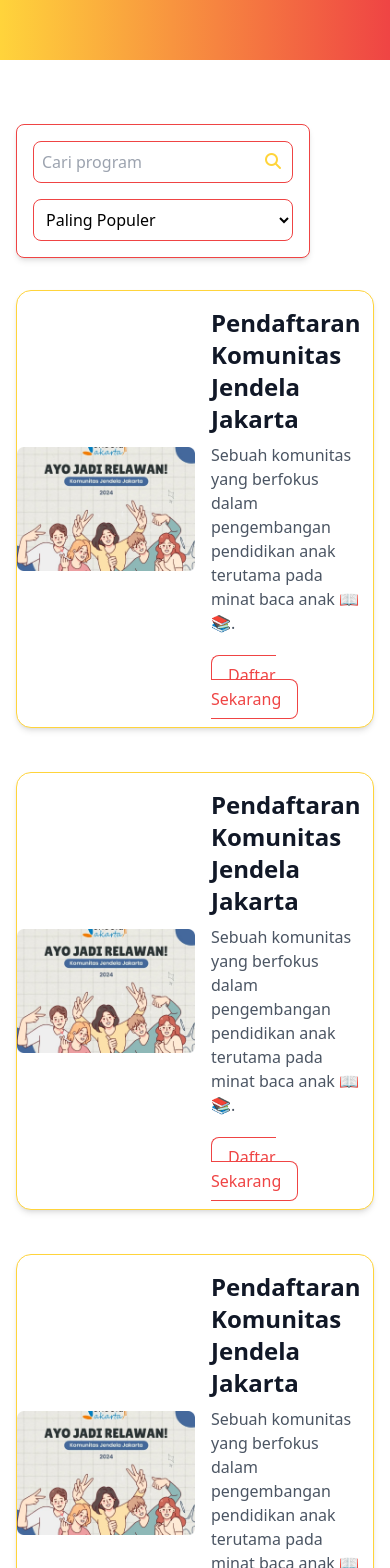
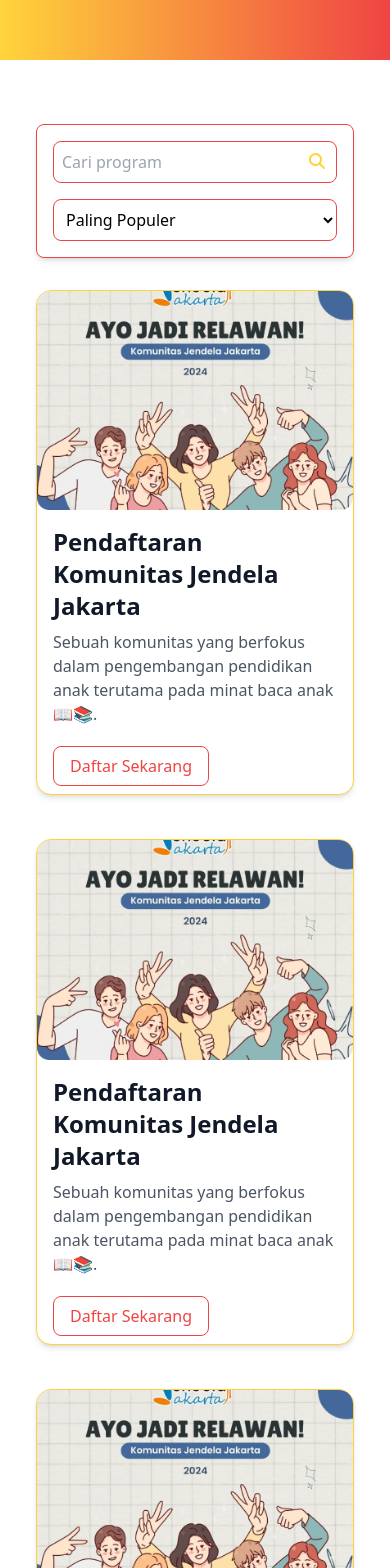
Before and after one commit to ilhamhafidz404/Competition_ITC_PijarNusantara_FE, a Vue app: page /list_relawan in a window 390 px wide. Shown: the part 340-1908 px from the top of the page. Built offline with nearby package versions, Linux system fonts and the light colour scheme.

Commit message:
fix responsive list

```diff
--- a/src/views/Home.vue
+++ b/src/views/Home.vue
@@ -216,7 +216,7 @@
       </div>
       <div class="text-end mt-12">
         <RouterLink
-          to="Detail_Program"
+          to="List_Relawan"
           class="border border-primary text-primary px-8 py-3 rounded-lg font-bold hover:bg-[#FFAC00] hover:text-white transition duration-300"
         >
           Lihat Lebih Banyak <i class="fa-solid fa-arrow-right"></i>
--- a/src/views/List_Relawan.vue
+++ b/src/views/List_Relawan.vue
@@ -15,7 +15,7 @@
     </div>
 
     <!-- Konten Section -->
-    <div class="bg-white py-16">
+    <div class="bg-white my-16 mx-5 sm:mx-10 lg:mx-14">
       <div class="container mx-auto px-4 mb-5 lg:px-20">
         <div class="grid grid-cols-1 md:grid-cols-4 gap-8">
           <!-- Filter Section -->
@@ -50,17 +50,17 @@
           </div>
 
           <!-- Program Cards Section -->
-          <div class="col-span-3 grid grid-cols-1 gap-6 mb-5">
+          <div class="md:col-span-3 grid grid-cols-1 gap-6 mb-5">
             <!-- Card 1 -->
             <div
-              class="bg-white border border-primary shadow-md rounded-[15px] flex overflow-hidden items-center mb-5"
+              class="bg-white border border-primary shadow-md rounded-[15px] md:flex overflow-hidden items-center mb-5"
             >
               <img
                 src="./../assets/image/program.png"
                 alt="List_Relawan"
-                class="w-1/2 h-50 object-cover"
+                class="md:w-1/2 h-50 object-cover"
               />
-              <div class="w-2/3 p-4">
+              <div class="md:w-2/3 p-4">
                 <h2 class="lg:text-2xl text-2xl font-bold text-gray-900 mb-2">
                   Pendaftaran Komunitas Jendela Jakarta
                 </h2>
@@ -76,17 +76,15 @@
                 </RouterLink>
               </div>
             </div>
-
-            <!-- Card 2 -->
             <div
-              class="bg-white border border-primary shadow-md rounded-[15px] flex overflow-hidden items-center mb-5"
+              class="bg-white border border-primary shadow-md rounded-[15px] md:flex overflow-hidden items-center mb-5"
             >
               <img
                 src="./../assets/image/program.png"
                 alt="List_Relawan"
-                class="w-1/2 h-50 object-cover"
+                class="md:w-1/2 h-50 object-cover"
               />
-              <div class="w-2/3 p-4">
+              <div class="md:w-2/3 p-4">
                 <h2 class="lg:text-2xl text-2xl font-bold text-gray-900 mb-2">
                   Pendaftaran Komunitas Jendela Jakarta
                 </h2>
@@ -102,16 +100,15 @@
                 </RouterLink>
               </div>
             </div>
-            <!-- Card 3 -->
             <div
-              class="bg-white border border-primary shadow-md rounded-[15px] flex overflow-hidden items-center"
+              class="bg-white border border-primary shadow-md rounded-[15px] md:flex overflow-hidden items-center mb-5"
             >
               <img
                 src="./../assets/image/program.png"
                 alt="List_Relawan"
-                class="w-1/2 h-50 object-cover"
+                class="md:w-1/2 h-50 object-cover"
               />
-              <div class="w-2/3 p-4">
+              <div class="md:w-2/3 p-4">
                 <h2 class="lg:text-2xl text-2xl font-bold text-gray-900 mb-2">
                   Pendaftaran Komunitas Jendela Jakarta
                 </h2>
```
